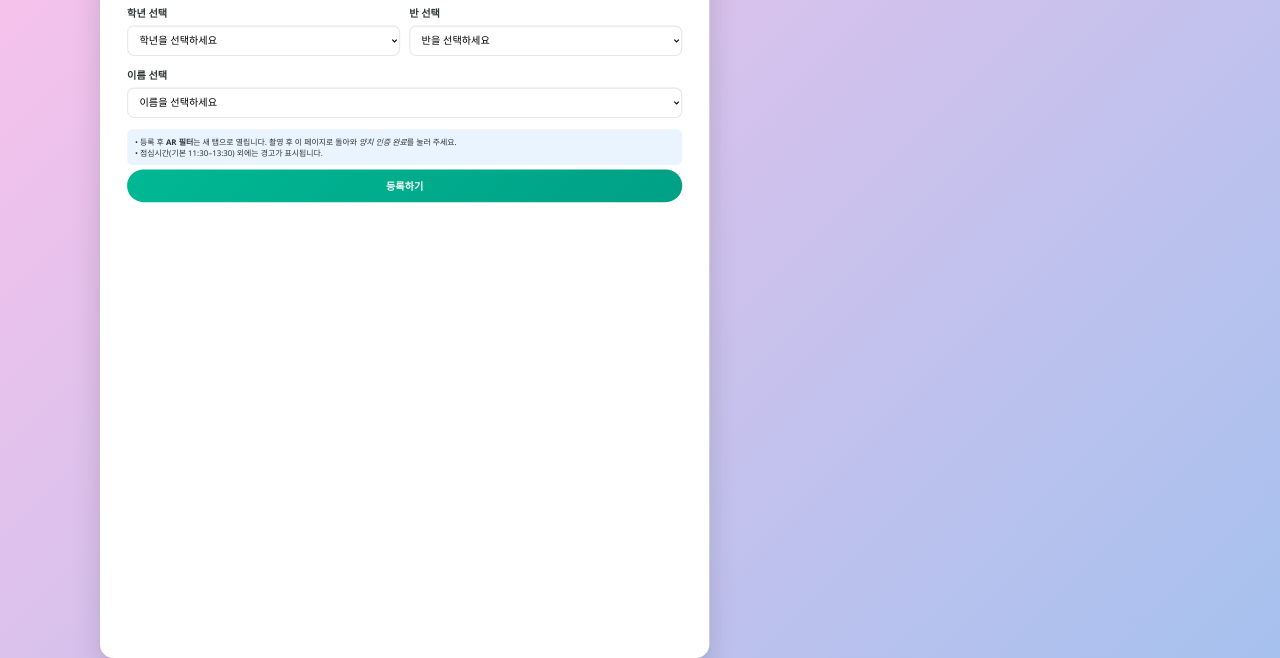
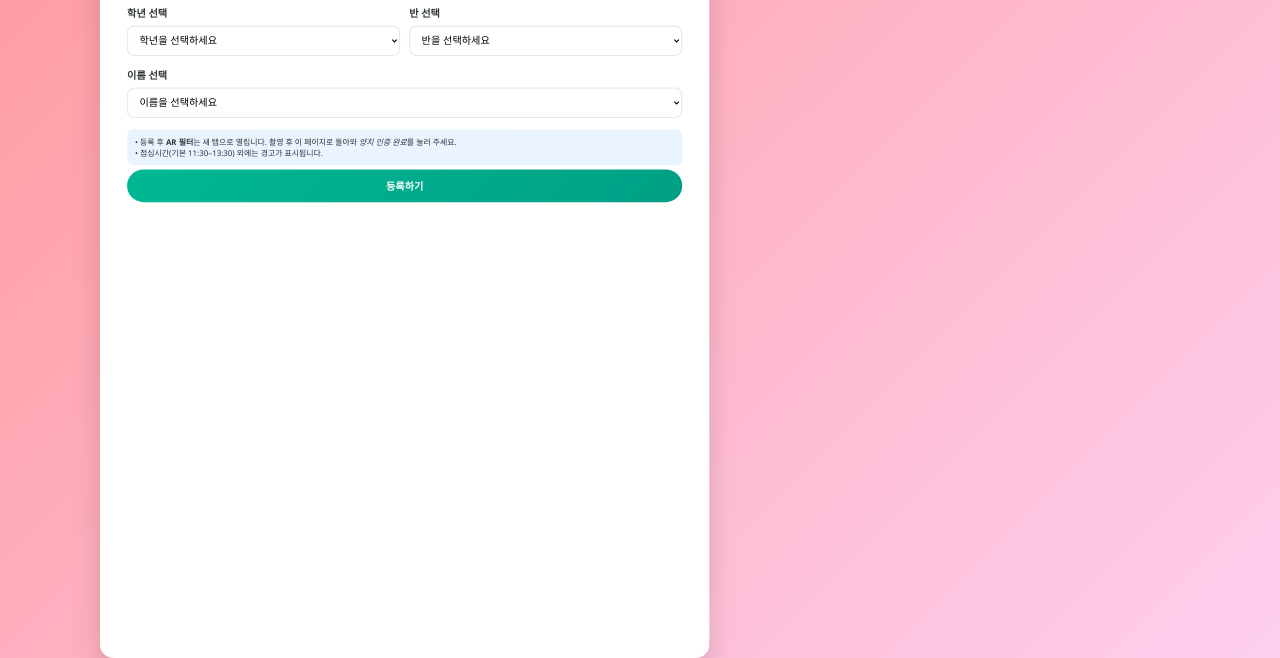
Before and after one commit to joonahchoi/brush-teeth, a plain HTML site: page index.html in a window 1280 px wide. Shown: the part 142-800 px from the top of the page. Drawn offline with Linux system fonts and the light colour scheme.

Commit message:
Update index.html

```diff
--- a/index.html
+++ b/index.html
@@ -8,8 +8,8 @@
     :root{
       --APP-W: 1080px;
       --APP-H: 1418px;
-      --bg1: #fbc2eb;
-      --bg2: #a6c1ee;
+      --bg1: #ff9a9e;
+      --bg2: #fecfef;
       --ink: #2d3436;
       --sub: #636e72;
       --ok1: #00b894;
@@ -278,7 +278,7 @@
   let brushingRecords = JSON.parse(localStorage.getItem('brushingRecords') || '[]');
 
   // ===== (ADD) 시트2 웹훅 설정 & 전송 함수 =====
-  const SHEETS_WEBHOOK = 'https://script.google.com/a/macros/ajou.ac.kr/s/AKfycbyI8cJ3hvMFRFbOkZuDXHylB23VTkFRvgCrEJqh-QaG2874WCC0yGtwN2iBK6aSEUUMwg/exec'
+  const SHEETS_WEBHOOK = 'https://script.google.com/macros/s/AKfycbxmyN0vunDr66HjjybxAgud1UkbZ_k3rema8BoThVKoAHGZF6vzVSZ6-UwPNFwIvaAmfA/exec'
 
   async function sendToSheet2(payload) {
   // 1차: fetch + no-cors (응답은 읽지 못해도 전송은 됨)
```
